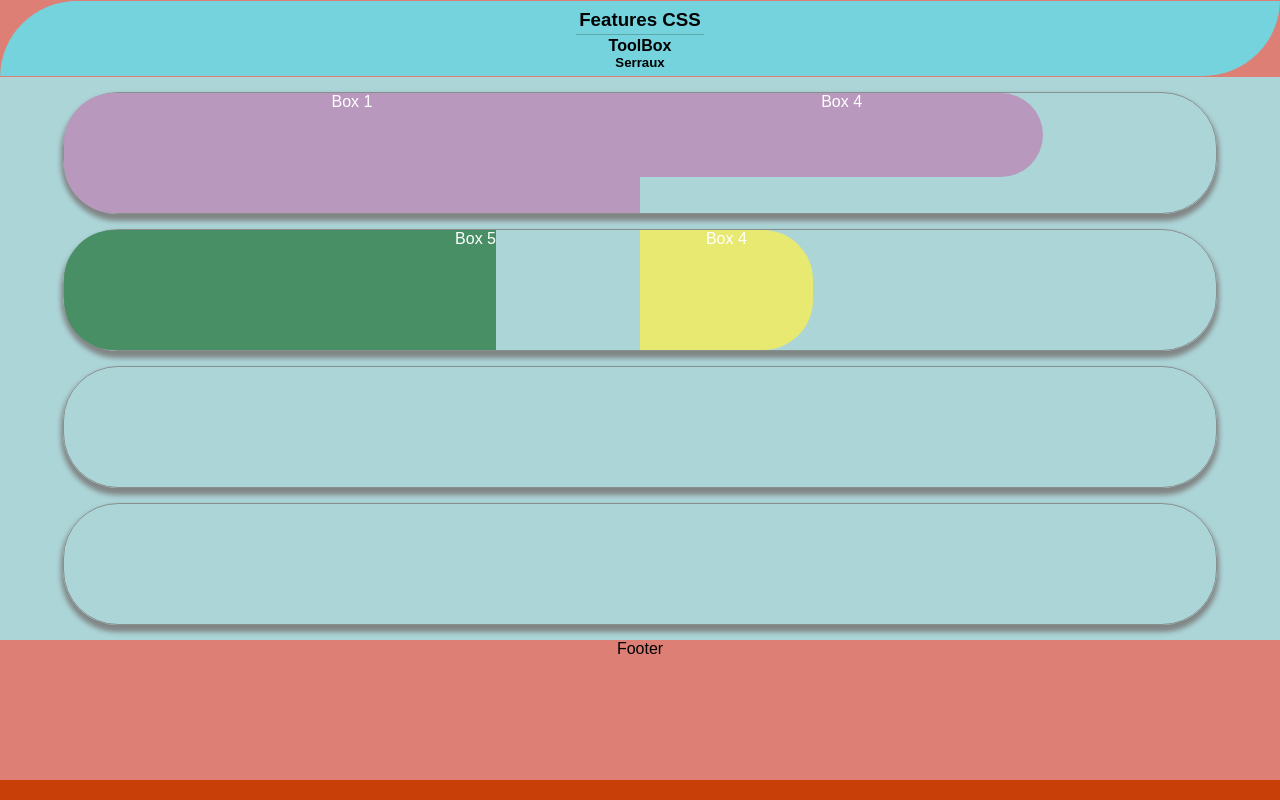
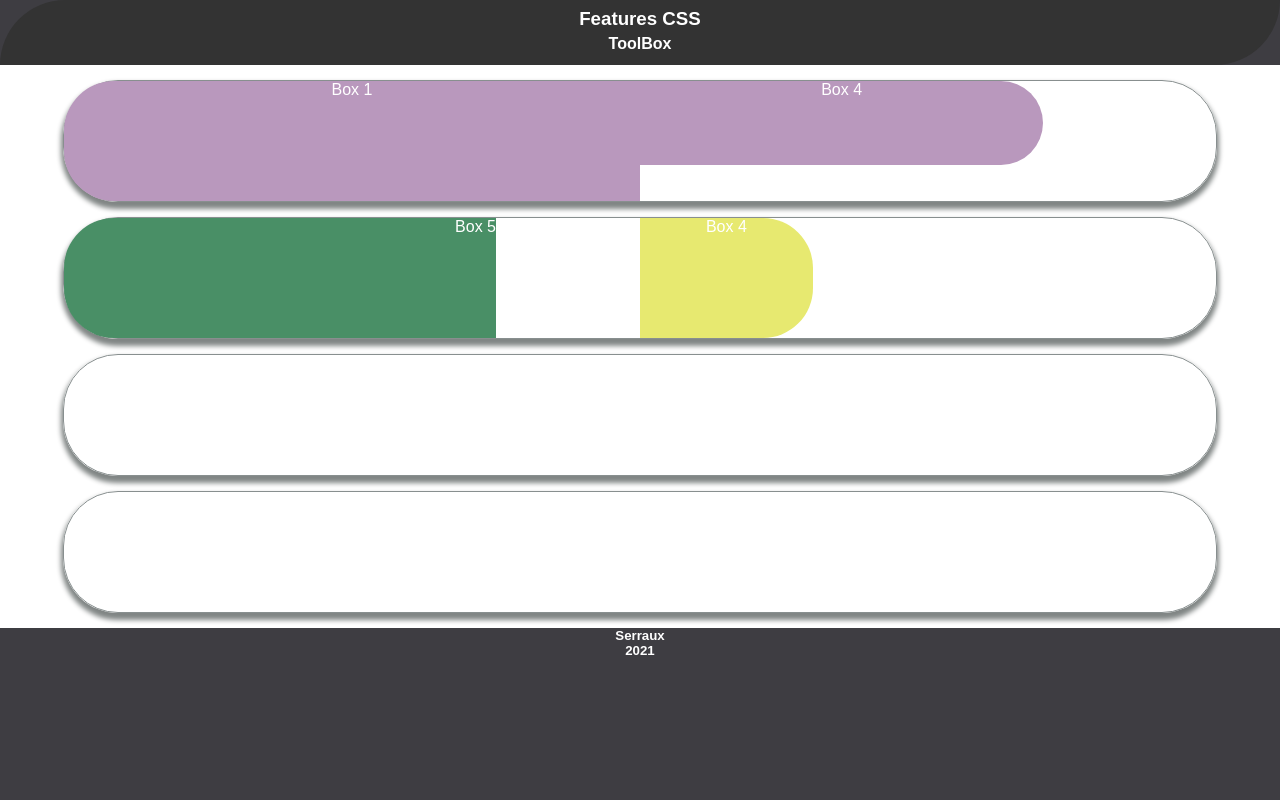
Before and after one commit to serraux/ToolBox, a plain HTML site: page source/test.html in a window 1280 px wide. Drawn offline with Linux system fonts and the light colour scheme.

Commit message:
actualizacion de colores de header y footer

```diff
--- a/source/test.html
+++ b/source/test.html
@@ -13,7 +13,7 @@
         <div class="box-header">
             <h3>Features CSS</h3><br>
             <h4>ToolBox</h4>
-             <h5>Serraux</h5>
+
 
         </div>
 
@@ -58,7 +58,8 @@
 
 
         <div class="box-footer">
-            <div><span>Footer</span> </div>
+            <div><h5>Serraux <br>2021</h5>  </div>
+
 
         </div>
 
--- a/style/scss/test.scss
+++ b/style/scss/test.scss
@@ -11,7 +11,7 @@ html, body{
     // height: 100%;
     margin:0px;
     padding:0px;
-    background: #c93f08;
+    background: #3E3D42;
 
 }
 .container-global{
@@ -73,20 +73,20 @@ html, body{
     width: 100%;
     margin:0px;
     padding:0px;
-    background: #DD7F75;
+    background: #3E3D42;
 
     .box-header{
         width: 100%;
-        height: 70px;
+        height: 60px;
         padding-top: 5px;
-        background: #75D3DD;
+        background: #333333;
         text-align: center;
-        border-bottom: 1.8px solid #DD7F75;
-        border-top: 1.8px solid #DD7F75;
+        color: white;
+
         border-top-left-radius: 80px;
         border-bottom-right-radius: 80px;
         :nth-child(1){
-           border-bottom: 1px solid #59acaa;
+
             display: inline-block;
             margin-bottom: 2px;
             padding: 3px;
@@ -95,7 +95,7 @@ html, body{
     .box-body{
         position: absolute;
         width: 100%;
-        background: #acd5d8;
+        background:rgb(255, 255, 255);
         text-align: center;overflow: auto;
         .box-item{
             position: relative;
@@ -129,12 +129,13 @@ html, body{
         position: relative;
         width: 100%;
         display: flex;
-        align-items: center;
-        justify-content: center;
+        align-items: left;
+        justify-content: left;
+        color: white;
         :nth-child(1){
             width: 100%;
             height: 140px;
-            background: #DD7F75;
+            background: #3E3D42;
 
         }
     }
```
Also changed, not shown: style/css/test.css, 1 other file.
